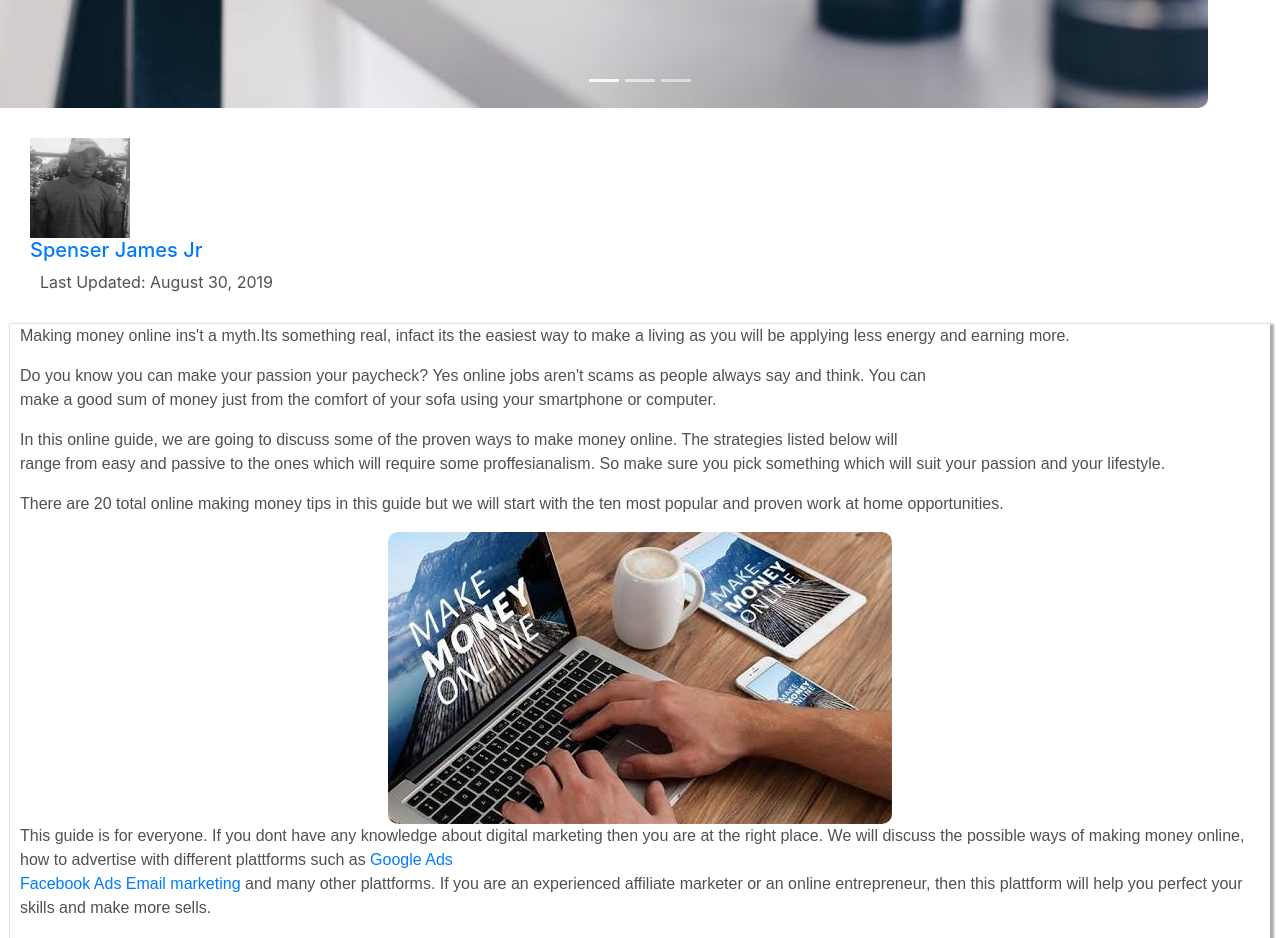
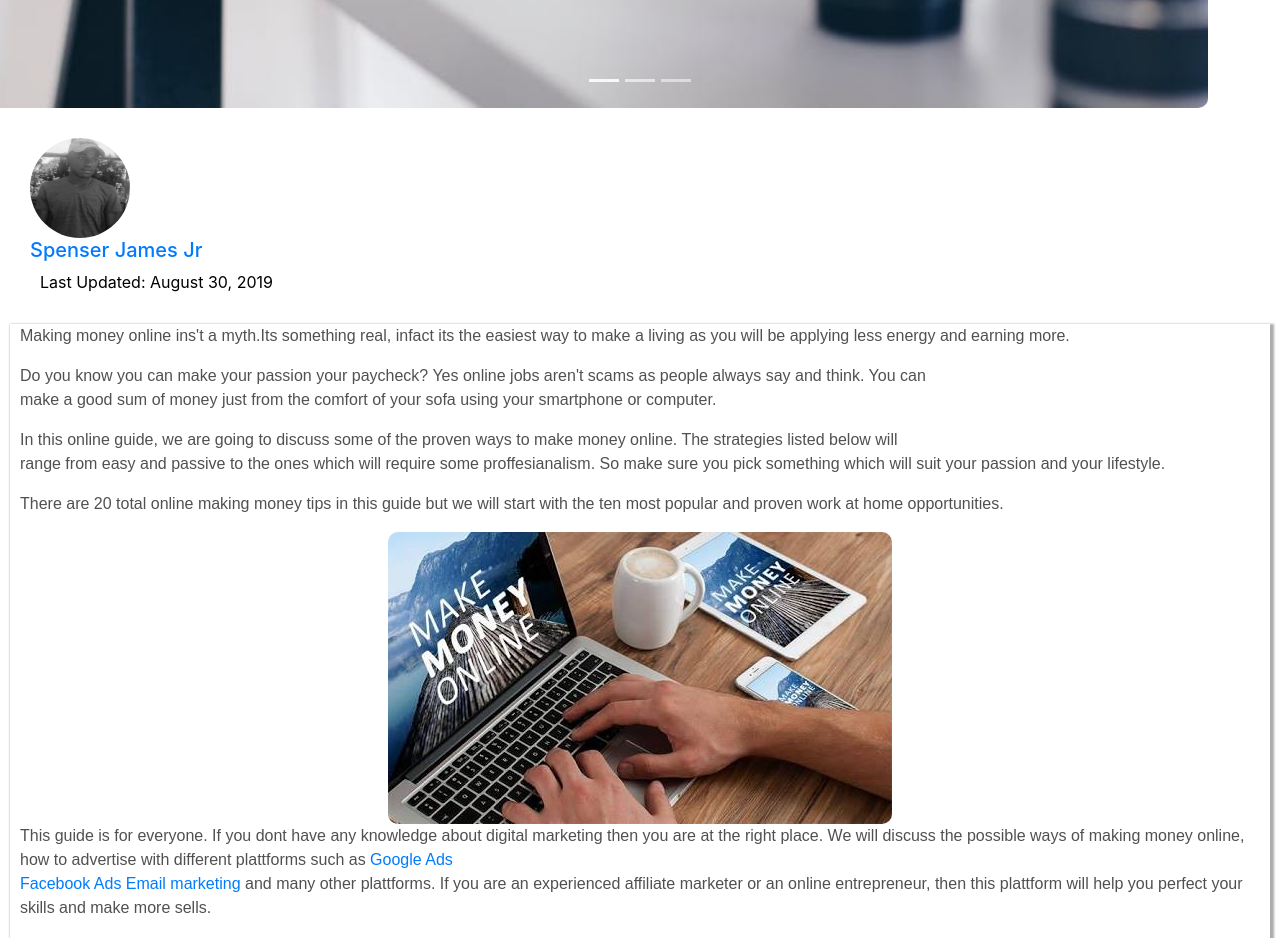
Before and after one commit to itzjimmy/creativesuccesswithspencer, a plain HTML site: page index.html in a window 1280 px wide. Shown: the part 1280-2218 px from the top of the page. Drawn offline with nearby package versions, Linux system fonts and the light colour scheme.

Commit message:
Update style.css

```diff
--- a/css/style.css
+++ b/css/style.css
@@ -90,13 +90,18 @@ body{
 
  .pic{
    margin: 30px;
+
  }
  .pic img{
   filter: grayscale(1);
+  border-radius: 50%;
  }
  .pic img:hover{
   filter: grayscale(0);
   cursor: pointer;
+ }
+ .pic p{
+   color: #000;
  }
 
 
```
